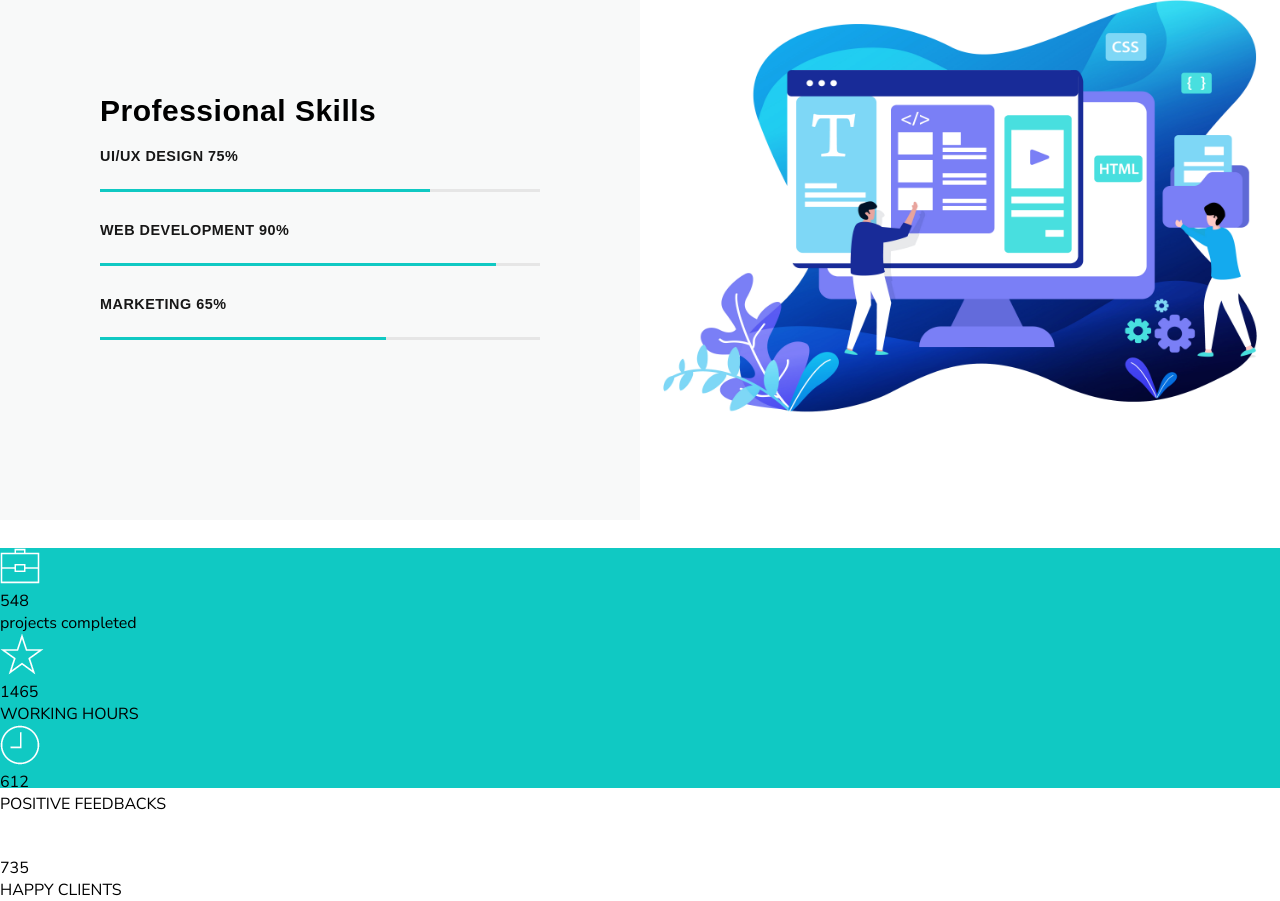
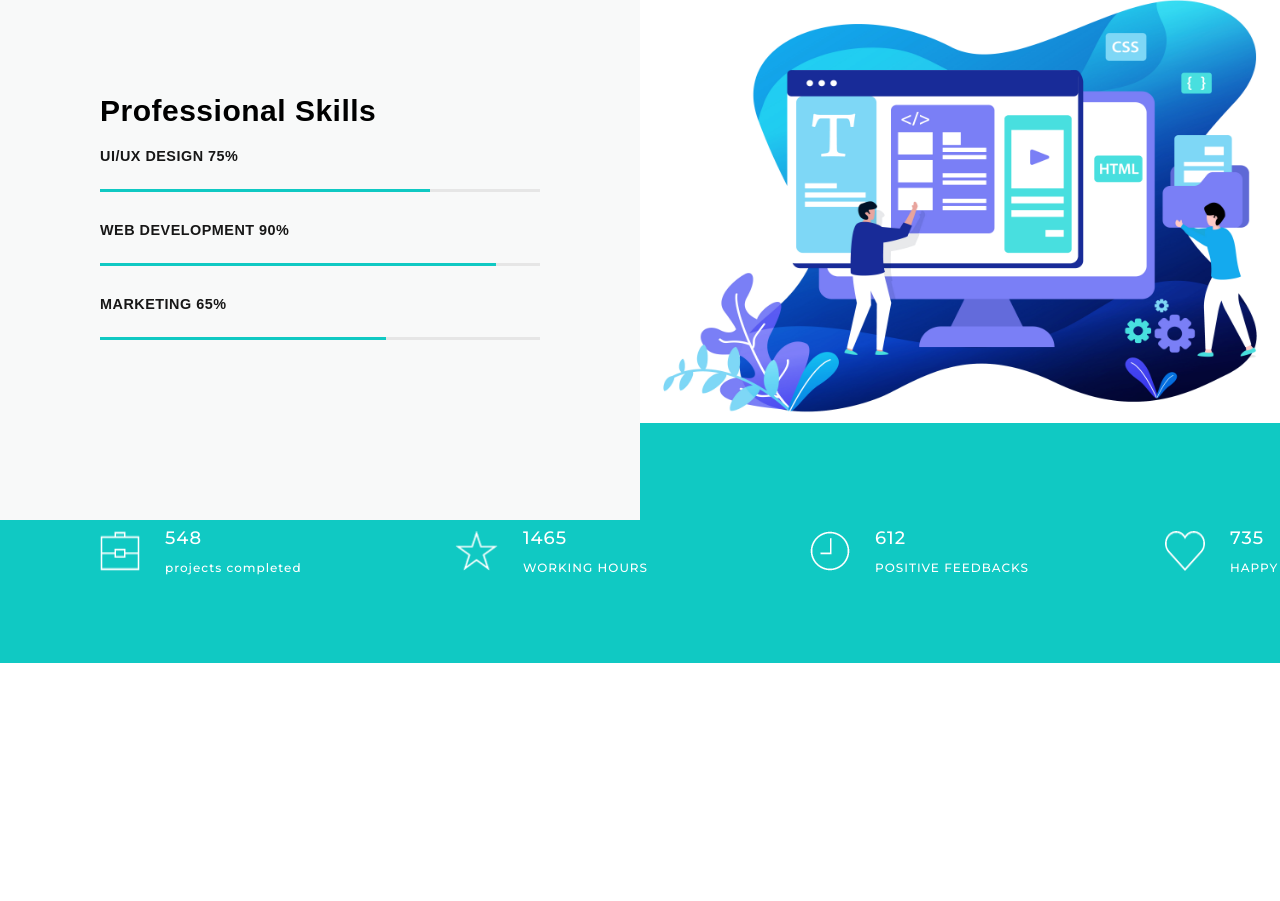
Before and after one commit to Eldar503/Pirroll, a plain HTML site: page index.html in a window 1280 px wide. Shown: the part 1320-2221 px from the top of the page. After the commit the page ends 1983 px from the top, so only its background shows below. Drawn offline with Linux system fonts and the light colour scheme.

Commit message:
success section container

```diff
--- a/index.html
+++ b/index.html
@@ -106,28 +106,28 @@
         <div class="container">
             <div class="success__content">
                 <div class="success__me col-3">
-                    <img src="./img/portfolio.png" alt="">
+                    <img class="success__mentor" src="./img/portfolio.png" alt="">
                     <div class="success__text">
                         <span class="success__number">548</span>
                         <p class="success__description">projects completed</p>
                     </div>
                 </div>
                 <div class="success__me col-3">
-                    <img src="./img/star.png" alt="">
+                    <img class="success__mentor" src="./img/star.png" alt="">
                     <div class="success__text">
                         <span class="success__number">1465</span>
                         <p class="success__description">WORKING HOURS</p>
                     </div>
                 </div>
                 <div class="success__me col-3">
-                    <img src="./img/clock.png" alt="">
+                    <img class="success__mentor" src="./img/clock.png" alt="">
                     <div class="success__text">
                         <span class="success__number">612</span>
                         <p class="success__description">POSITIVE FEEDBACKS</p>
                     </div>
                 </div>
                 <div class="success__me col-3">
-                    <img src="./img/like.png" alt="">
+                    <img class="success__mentor" src="./img/like.png" alt="">
                     <div class="success__text">
                         <span class="success__number">735</span>
                         <p class="success__description">HAPPY CLIENTS</p>
--- a/scss/styles.scss
+++ b/scss/styles.scss
@@ -173,17 +173,40 @@
 // success section
 
 .success {
-  width: 1366px;
+  margin-top: -125px;
+  min-width: 1366px;
   height: 240px;
   background-color: #10c9c3;
-  display: flex !important;
-  &__text{
-
+  &__content {
+    display: flex;
   }
-  &__number{
-
+  &__text {
   }
-  &__description{
-
+  &__number {
+    font-size: 18px;
+    letter-spacing: 1px;
+    line-height: 30px;
+    color: #ffffff;
+    font-weight: 500;
+    font-family: "Montserrat";
+  }
+  &__description {
+    font-size: 12px;
+    letter-spacing: 1px;
+    line-height: 30px;
+    color: #ffffff;
+    font-weight: 500;
+    font-family: "Montserrat";
+  }
+  &__me {
+    display: flex;
+    margin-top: 100px;
+    margin-left: 100px;
+  }
+  &__mentor {
+    margin-top: 8px;
+    margin-right: 25px;
+    max-height: 40px;
+    min-width: 40px;
   }
 }
```
Also changed, not shown: scss/styles.css, 1 other file.
